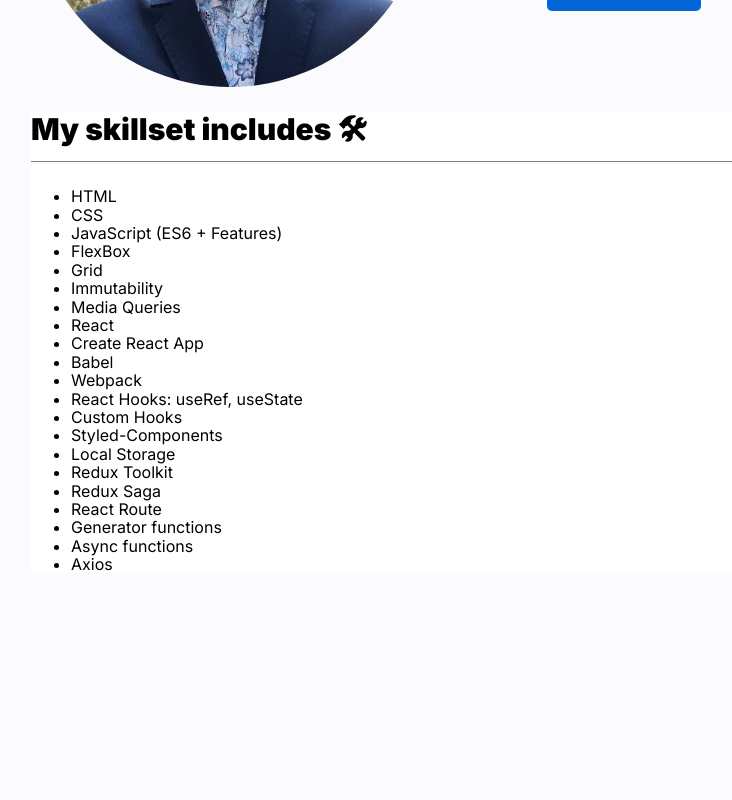
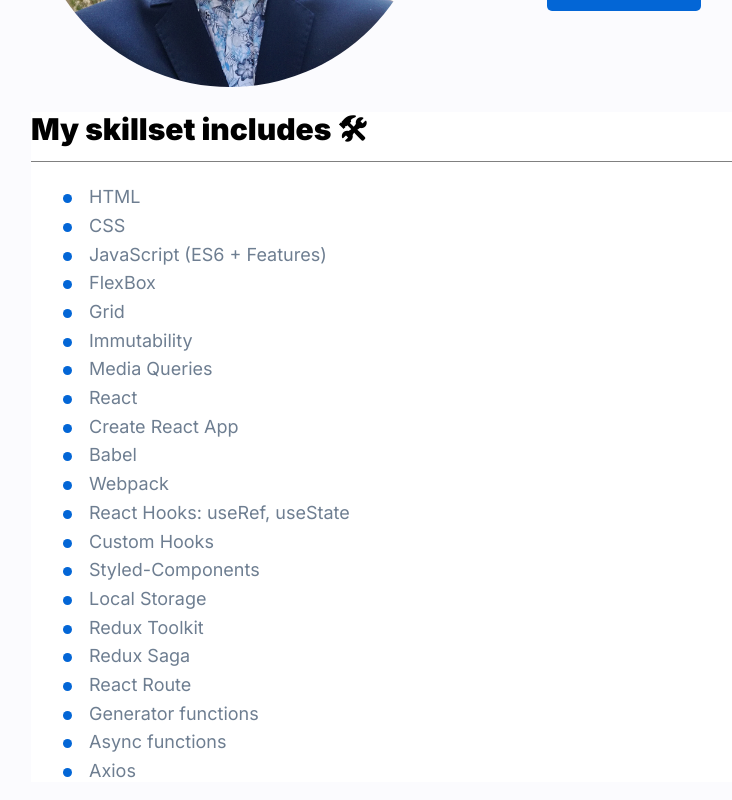
Before and after one commit to KrystianZybura/Personal-Homepage, a React (Vite) app: page / in a window 1280 px wide. Shown: the part 430-1230 px from the top of the page, without its empty margins (9-741 px from the left). Before the commit the page ends 1019 px from the top, so only its background shows below. Built offline with nearby package versions, Linux system fonts and the light colour scheme.

Commit message:
Section list added

```diff
--- a/src/App/common/Section/index.jsx
+++ b/src/App/common/Section/index.jsx
@@ -1,14 +1,20 @@
-import { SectionContainer, SectionHeader, StyledSection } from "./styled";
+import {
+  SectionContainer,
+  SectionHeader,
+  SectionLi,
+  SectionUl,
+  StyledSection,
+} from "./styled";
 
 const Section = ({ title, body }) => (
   <StyledSection>
     <SectionHeader>{title}</SectionHeader>
     <SectionContainer>
-      <ul>
+      <SectionUl>
         {body.map((skill) => (
-          <li key={skill}>{skill}</li>
+          <SectionLi key={skill}>{skill}</SectionLi>
         ))}
-      </ul>
+      </SectionUl>
     </SectionContainer>
   </StyledSection>
 );
--- a/src/App/common/Section/styled.js
+++ b/src/App/common/Section/styled.js
@@ -11,6 +11,18 @@
   border-bottom: 1px solid grey;
 `;
 
-const SectionContainer = styled.div``;
+const SectionContainer = styled.div`
+  color: ${({ theme }) => theme.font};
+  font-size: 18px;
+`;
 
-export { StyledSection, SectionHeader, SectionContainer };
+const SectionUl = styled.ul`
+  list-style-image: url("ellipse.svg");
+`;
+
+const SectionLi = styled.li`
+  margin: 8px;
+  padding-left: 10px;
+`;
+
+export { SectionUl, SectionLi, StyledSection, SectionHeader, SectionContainer };
```
Also changed, not shown: public/ellipse.svg (added).
